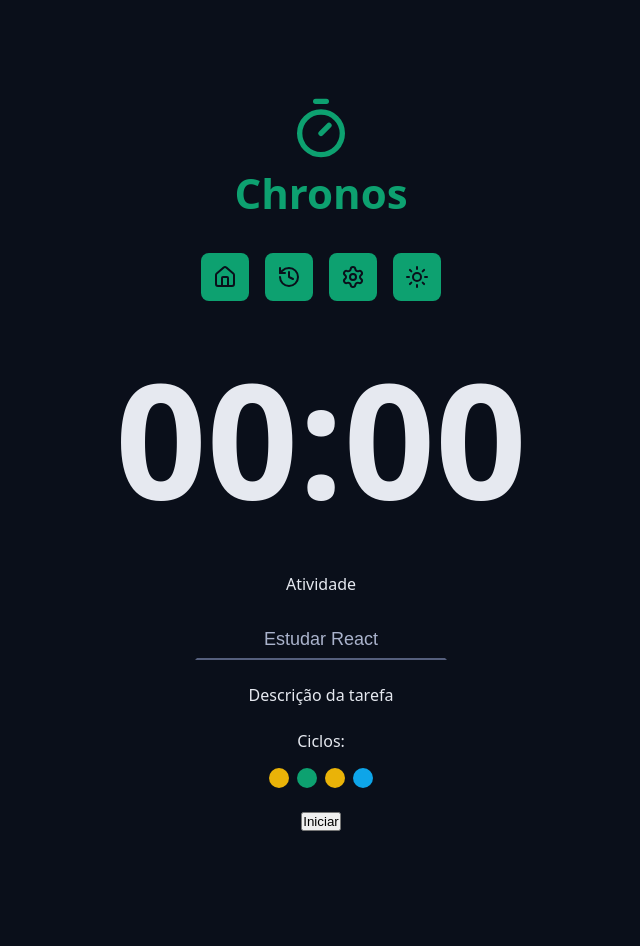
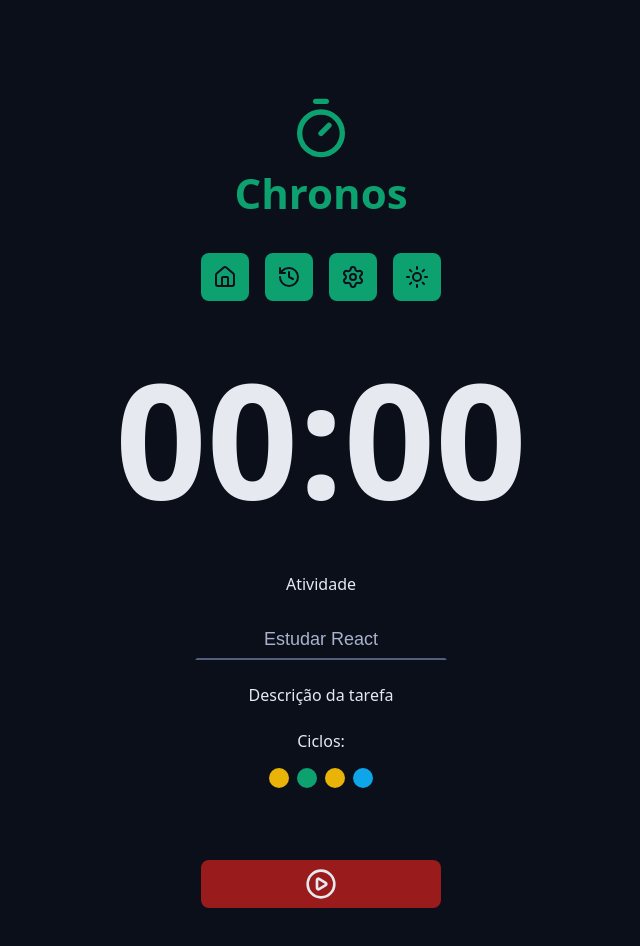
Before and after one commit to alexalins/chronos-pomodoro, a React (Vite) app: page / in a window 1280 px wide. Shown: the top 946 px of the page, without its empty margins (319-959 px from the left). Before the commit the page ends 863 px from the top, so only its background shows below. Built offline with nearby package versions, Linux system fonts and the light colour scheme.

Commit message:
feat: criando layout do botao

```diff
--- a/src/App.tsx
+++ b/src/App.tsx
@@ -6,6 +6,8 @@
 import { CountDown } from './components/CountDown';
 import { DefaultInput } from './components/DefaultInput';
 import { Cycles } from './components/Cycles';
+import { DefaultButton } from './components/DefaultButton';
+import { PlayCircleIcon } from 'lucide-react';
 
 export default function App() {
   return (
@@ -38,7 +40,7 @@
             <Cycles />
           </div>
           <div className='formRow'>
-            <button type='submit'>Iniciar</button>
+            <DefaultButton icon={<PlayCircleIcon />} color='red' />
           </div>
         </form>
       </Container>
--- /dev/null
+++ b/src/components/DefaultButton/index.tsx
@@ -0,0 +1,16 @@
+import styles from './styles.module.css';
+
+type DefaultButtonProps = {
+  icon: React.ReactNode;
+  color?: 'green' | 'red';
+} & React.ComponentProps<'button'>;
+
+export function DefaultButton({ icon, color = 'green', ...props }: DefaultButtonProps) {
+  return (
+    <>
+      <button className={`${styles.button} ${styles[color]}`} {...props}>
+        {icon}
+      </button>
+    </>
+  );
+}
--- /dev/null
+++ b/src/components/DefaultButton/styles.module.css
@@ -0,0 +1,31 @@
+.button {
+  border: none;
+  display: flex;
+  align-items: center;
+  justify-content: center;
+  min-width: 24rem;
+  padding: 0.8rem;
+  border-radius: 0.8rem;
+  margin: 4.8rem 0;
+  cursor: pointer;
+  transition: filter 0.1s ease-in-out;
+}
+
+.button svg {
+  width: 3.2rem;
+  height: 3.2rem;
+}
+
+.button:hover {
+  filter: brightness(80%);
+}
+
+.green {
+  background: var(--primary);
+  color: var(--text-over-primary);
+}
+
+.red {
+  background: var(--error);
+  color: var(--text-over-error);
+}
--- a/src/components/DefaultInput/index.tsx
+++ b/src/components/DefaultInput/index.tsx
@@ -5,11 +5,11 @@
   textLabel: string;
 } & React.ComponentProps<'input'>;
 
-export function DefaultInput({ type, id, textLabel, ...inputProps }: DefaultInputProps) {
+export function DefaultInput({ type, id, textLabel, ...props }: DefaultInputProps) {
   return (
     <>
       <label htmlFor={id}>{textLabel}</label>
-      <input className={styles.input} type={type} id={id} {...inputProps} />
+      <input className={styles.input} type={type} id={id} {...props} />
     </>
   );
 }
```
